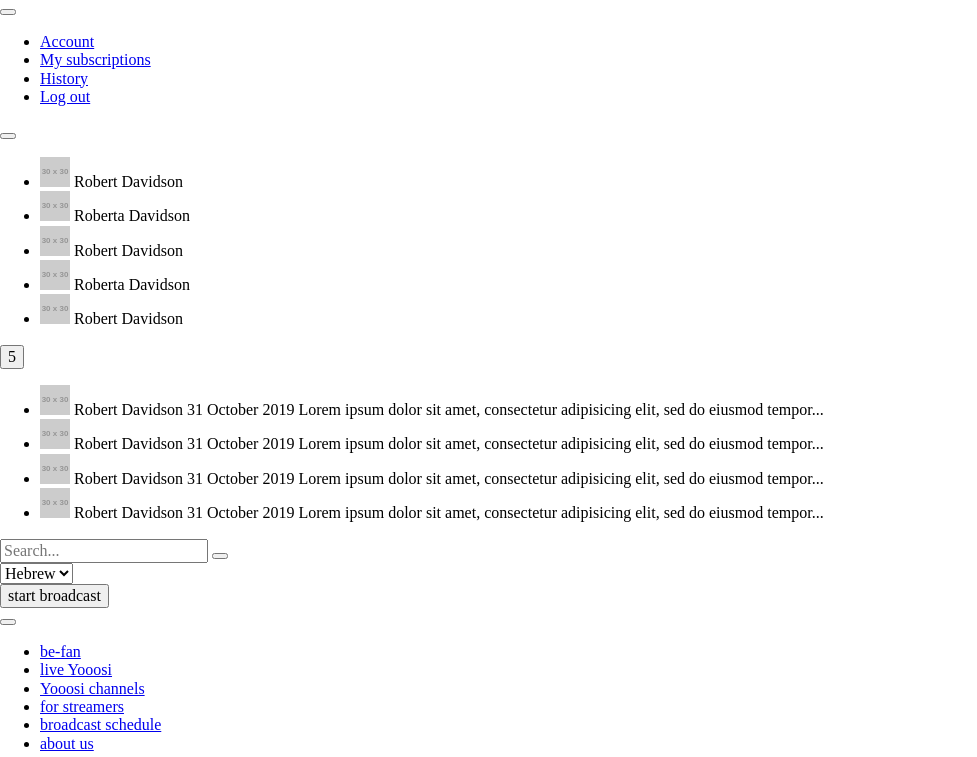
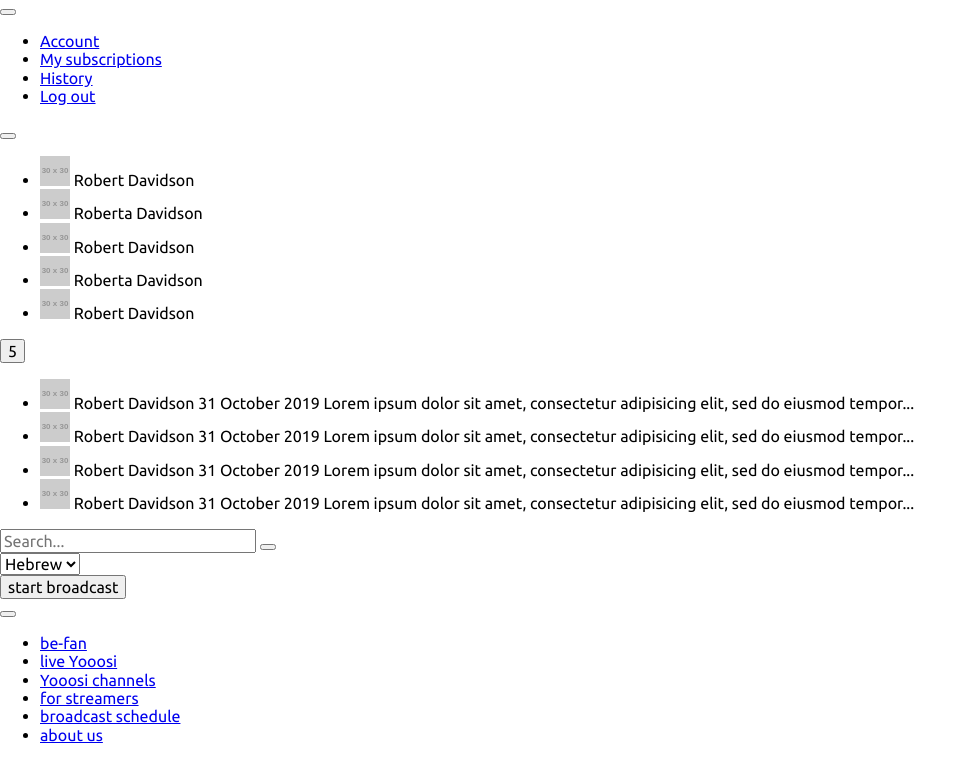
Before and after one commit to jPee2k/test-task-for-sbitsoft, a website built with webpack: page src/index.html in a window 1280 px wide. Shown: the part 36-793 px from the top of the page, without its empty margins (0-977 px from the left). Built offline with nearby package versions, Linux system fonts and the light colour scheme; placeholder pictures from the web are drawn by us.

Commit message:
add fonts

```diff
--- a/src/scss/styles.scss
+++ b/src/scss/styles.scss
@@ -1,5 +1,11 @@
 *, *::before, *::after {
   box-sizing: border-box;
+}
+
+body {
+  font-family: "Ubuntu", sans-serif;
+  font-weight: normal;
+  font-size: 16px;
 }
 
 [hidden] {
--- a/src/scss/utils/fonts.scss
+++ b/src/scss/utils/fonts.scss
@@ -0,0 +1,27 @@
+/* ubuntu-regular - latin */
+@font-face {
+  font-family: 'Ubuntu';
+  font-style: normal;
+  font-weight: 400;
+  src: local(''),
+  url('../fonts/ubuntu-v15-latin-regular.woff2') format('woff2'), /* Chrome 26+, Opera 23+, Firefox 39+ */
+  url('../fonts/ubuntu-v15-latin-regular.woff') format('woff'); /* Chrome 6+, Firefox 3.6+, IE 9+, Safari 5.1+ */
+}
+/* ubuntu-500 - latin */
+@font-face {
+  font-family: 'Ubuntu';
+  font-style: normal;
+  font-weight: 500;
+  src: local(''),
+  url('../fonts/ubuntu-v15-latin-500.woff2') format('woff2'), /* Chrome 26+, Opera 23+, Firefox 39+ */
+  url('../fonts/ubuntu-v15-latin-500.woff') format('woff'); /* Chrome 6+, Firefox 3.6+, IE 9+, Safari 5.1+ */
+}
+/* ubuntu-700 - latin */
+@font-face {
+  font-family: 'Ubuntu';
+  font-style: normal;
+  font-weight: 700;
+  src: local(''),
+  url('../fonts/ubuntu-v15-latin-700.woff2') format('woff2'), /* Chrome 26+, Opera 23+, Firefox 39+ */
+  url('../fonts/ubuntu-v15-latin-700.woff') format('woff'); /* Chrome 6+, Firefox 3.6+, IE 9+, Safari 5.1+ */
+}
```
Also changed, not shown: src/fonts/ubuntu-v15-latin-500.woff (added), src/fonts/ubuntu-v15-latin-500.woff2 (added), src/fonts/ubuntu-v15-latin-700.woff (added), src/fonts/ubuntu-v15-latin-700.woff2 (added), src/fonts/ubuntu-v15-latin-regular.woff (added), src/fonts/ubuntu-v15-latin-regular.woff2 (added).
